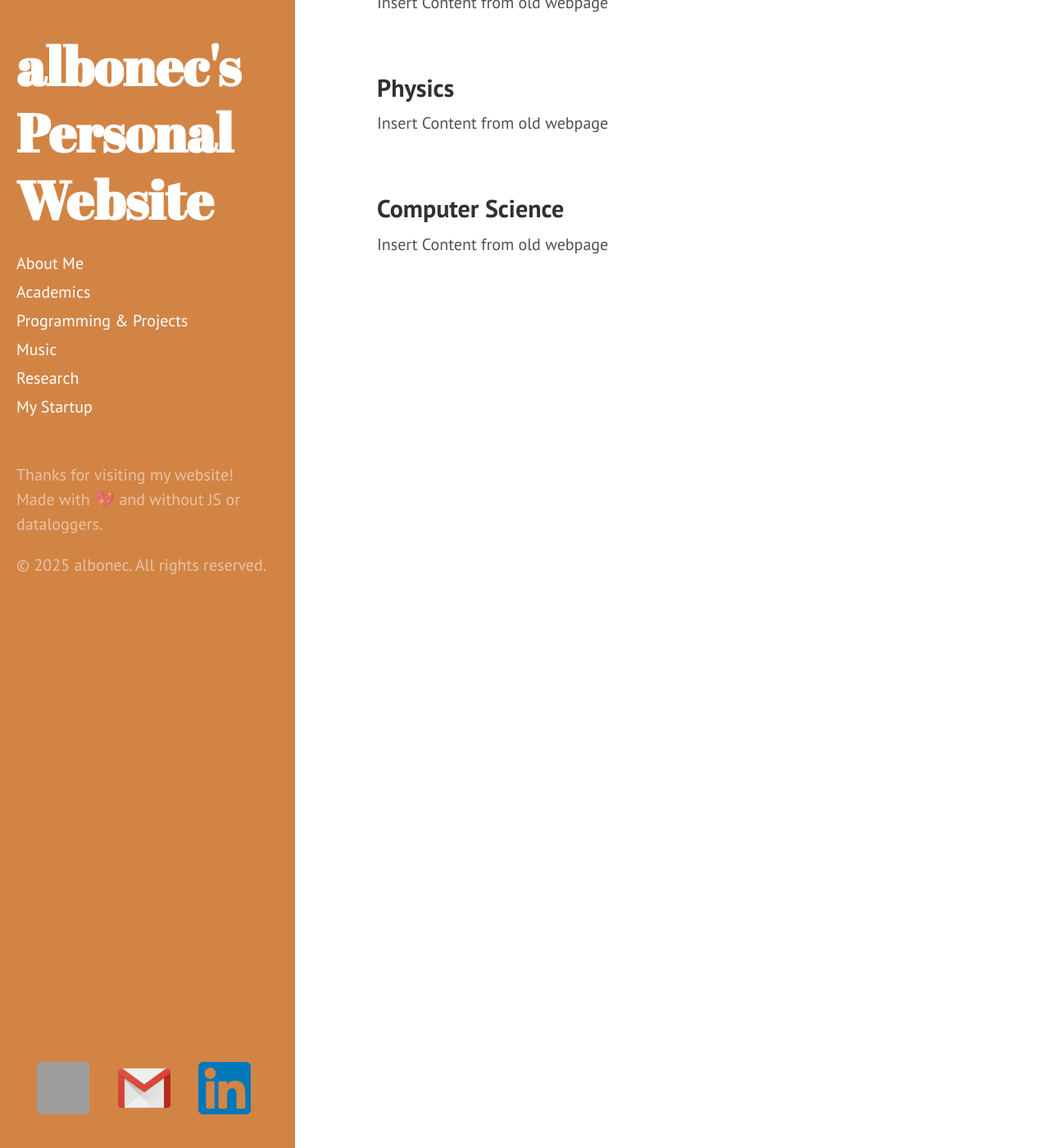
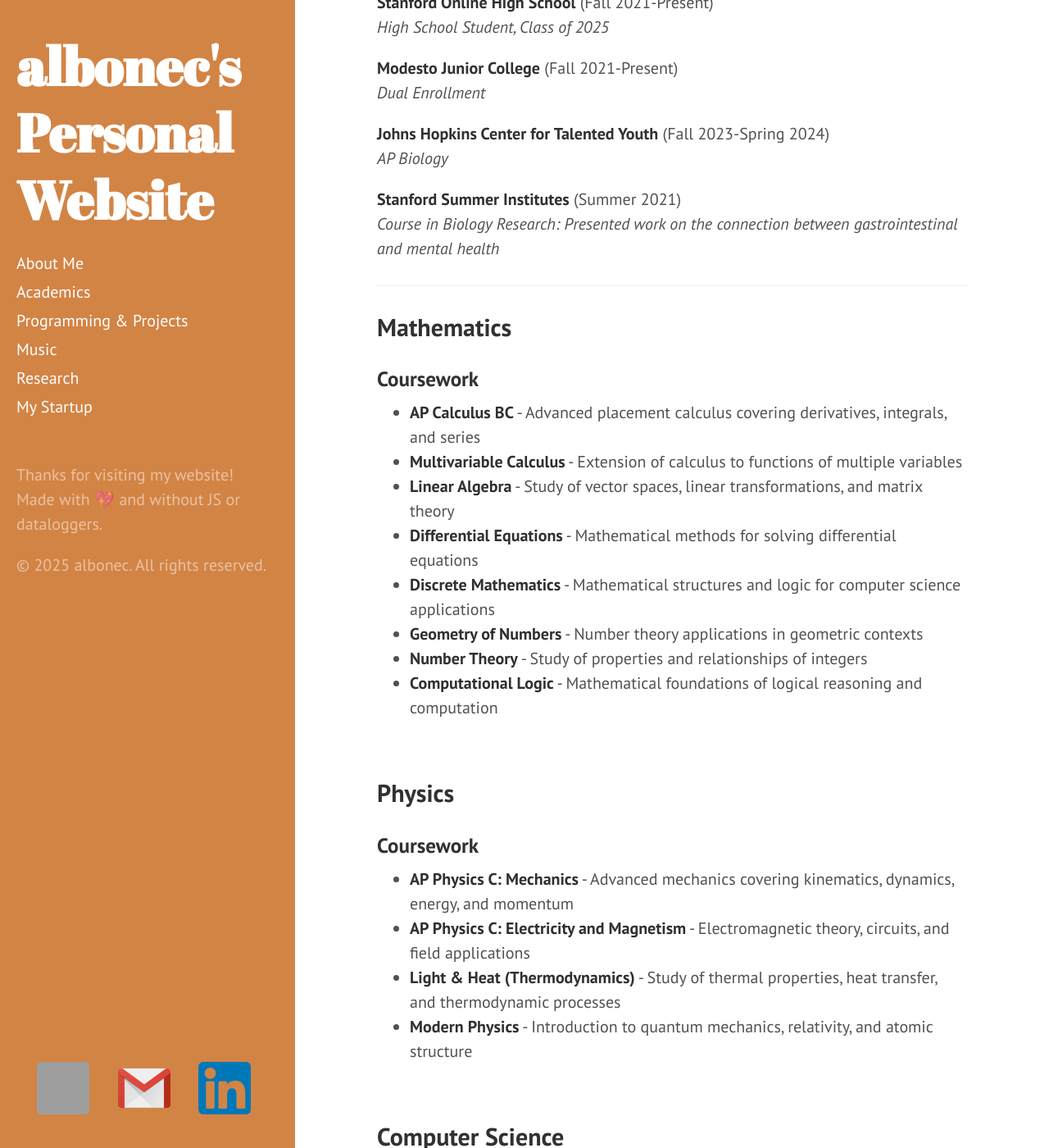
Before and after one commit to albonec/albonec.github.io, a Jekyll site: the page built from academics.md, in a window 1280 px wide and 1400 px high, scrolled down 210 px. Shown: the whole window at 82% size. Built offline with Jekyll 4.4.1, drawn with Linux system fonts in a browser that asks for light colours; some of the changed text lies outside the part shown; grey boxes are pictures that could not be loaded.

Commit message:
added some project entries

```diff
--- a/academics.md
+++ b/academics.md
@@ -1,17 +1,69 @@
 ---
 layout: page
-title: Academics
+title: Academics/Coursework
+---
+
+## Education
+
+**Stanford Online High School** (Fall 2021-Present)
+*High School Student, Class of 2025*
+
+**Modesto Junior College** (Fall 2021-Present)
+*Dual Enrollment*
+
+**Johns Hopkins Center for Talented Youth** (Fall 2023-Spring 2024)
+*AP Biology*
+
+**Stanford Summer Institutes** (Summer 2021)
+*Course in Biology Research: Presented work on the connection between gastrointestinal and mental health*
+
 ---
 
 ## Mathematics
-Insert Content from old webpage
+
+### Coursework
+- **AP Calculus BC** - Advanced placement calculus covering derivatives, integrals, and series
+- **Multivariable Calculus** - Extension of calculus to functions of multiple variables
+- **Linear Algebra** - Study of vector spaces, linear transformations, and matrix theory
+- **Differential Equations** - Mathematical methods for solving differential equations
+- **Discrete Mathematics** - Mathematical structures and logic for computer science applications
+- **Geometry of Numbers** - Number theory applications in geometric contexts
+- **Number Theory** - Study of properties and relationships of integers
+- **Computational Logic** - Mathematical foundations of logical reasoning and computation
 
 <br>
 
 ## Physics
-Insert Content from old webpage
+
+### Coursework
+- **AP Physics C: Mechanics** - Advanced mechanics covering kinematics, dynamics, energy, and momentum
+- **AP Physics C: Electricity and Magnetism** - Electromagnetic theory, circuits, and field applications
+- **Light & Heat (Thermodynamics)** - Study of thermal properties, heat transfer, and thermodynamic processes
+- **Modern Physics** - Introduction to quantum mechanics, relativity, and atomic structure
 
 <br>
 
 ## Computer Science
-Insert Content from old webpage
+
+### Programming Languages
+**Primary Languages:**
+- Python
+- Java
+- Rust
+- C++
+- JavaScript
+
+### Coursework
+- **AP Computer Science A** - Object-oriented programming fundamentals and data structures
+- **Advanced Topics in CS: Computer Systems** - Low-level programming, operating systems, and computer architecture
+- **Problem Solving and Programming 2** - Advanced algorithmic problem-solving techniques
+
+---
+
+## Languages
+- **Italiano** (Native - ILR Level 5)
+- **English** (Fluent - ILR Level 4+)
+- **Español** (Fluent - ILR Level 4)
+- **Spanish for Spanish Speakers 1 & 2** (Formal coursework)
+
+---
```
